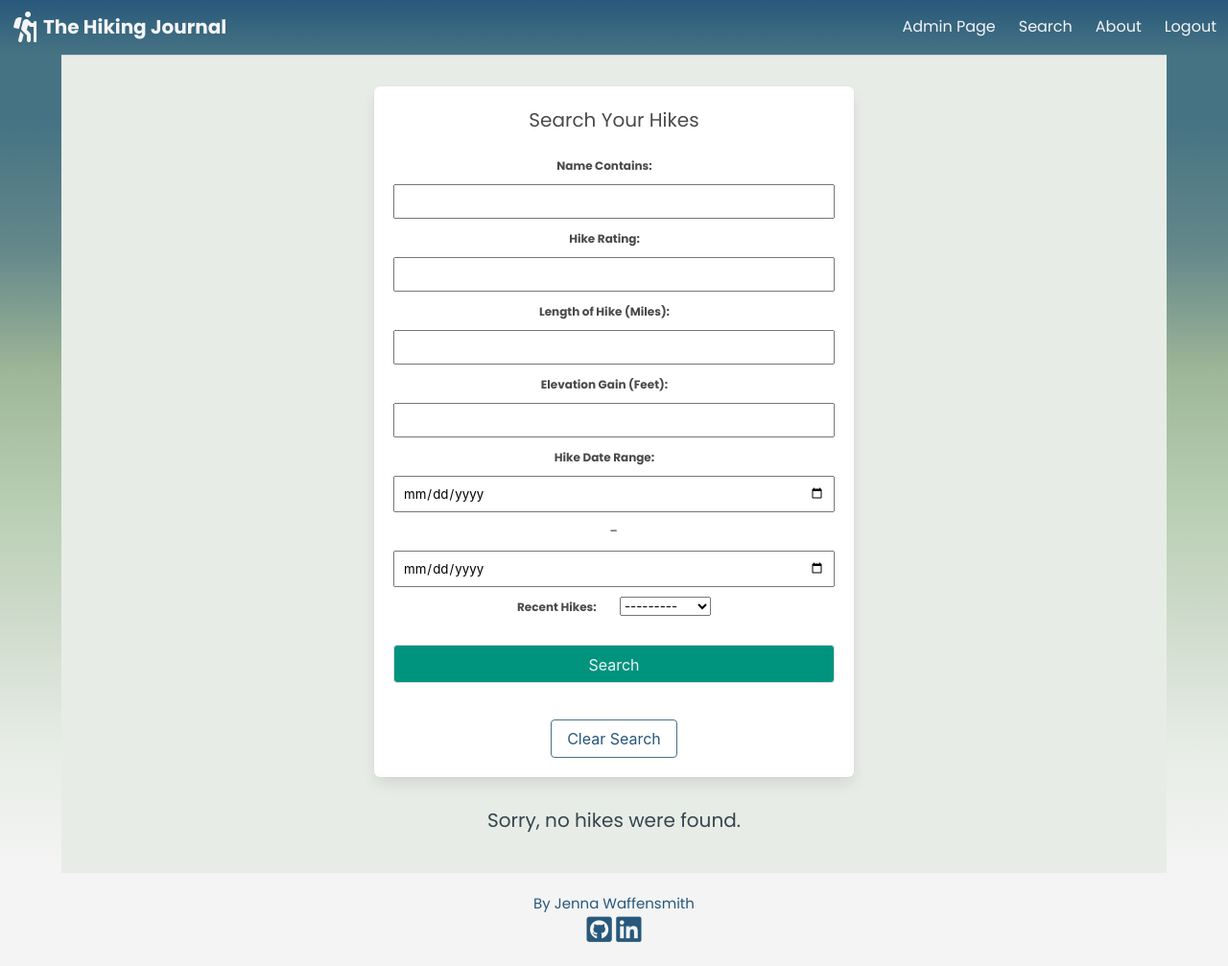
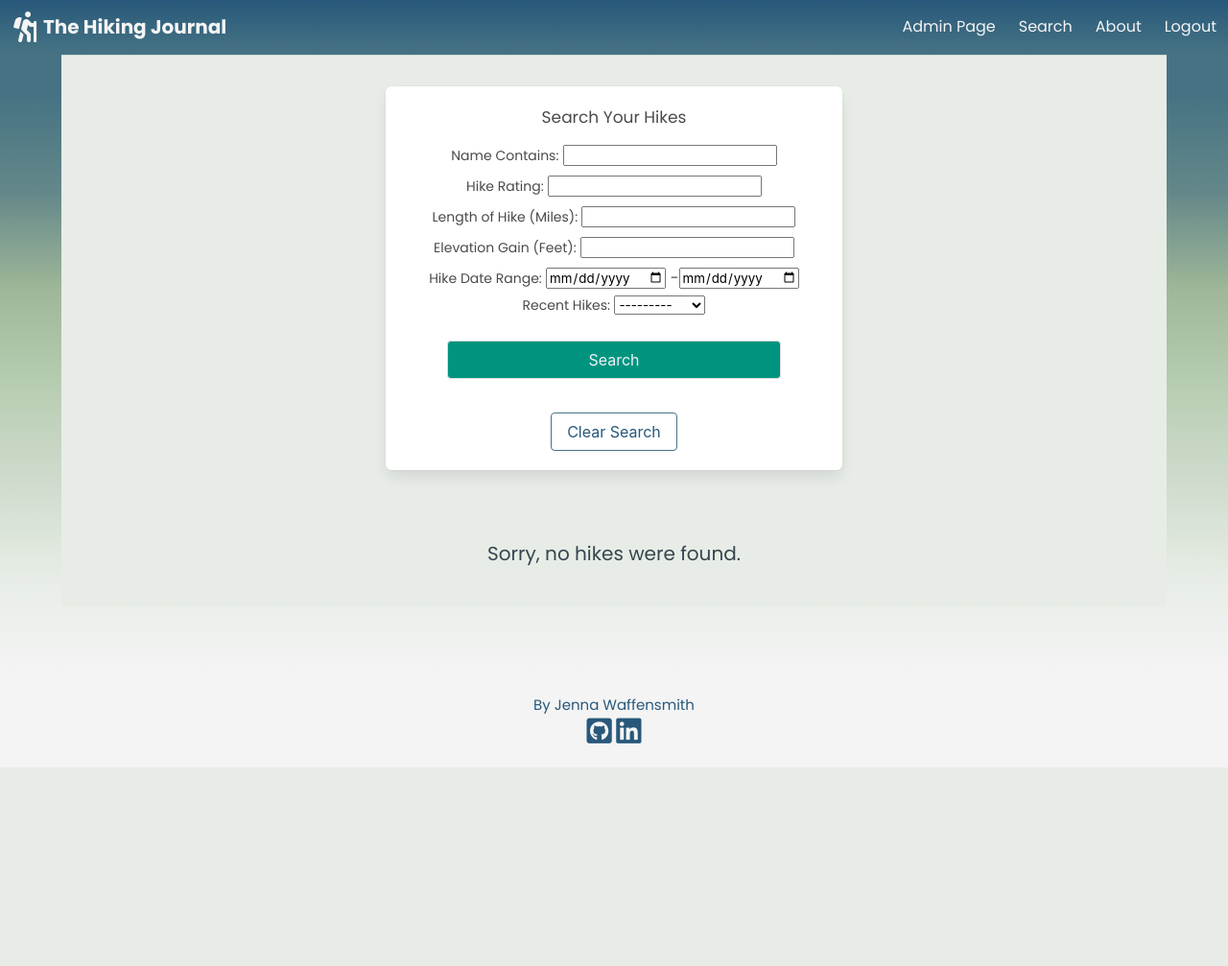
Before and after one commit to jwaffensmith/hiking-journal, a Django app: page /sort_hikes/ in a window 1280 px wide. Shown: the whole page at 96% size. After the commit the page ends 800 px from the top, so only its background shows below. Run offline with Django 3.2, Linux system fonts and the light colour scheme; the visitor is signed in with stand-in values (Sample User, id 1); data that the repository does not hold is empty; some libraries are stand-ins or nearby versions.

Commit message:
working on styling of sort hike page

```diff
--- a/main_app/static/css/style.css
+++ b/main_app/static/css/style.css
@@ -370,20 +370,11 @@ a.edit-link:hover, a.delete-link:hover {
   box-shadow: none;
 }
 
-.box.sort-form {
-  max-width: 500px;
-  margin-left: auto;
-  margin-right: auto;
-}
 .box.sort-form label {
-  margin-right: 20px;
-  font-weight: 700;
-  font-size: 12px;
+  font-size: 14px;
 }
 .box.sort-form input {
-  width: 100%;
-  padding: 8px 8px;
-  margin: 8px 0;
+  margin: 5px 0;
 }
 .box.sort-form input:focus {
   outline: none !important;
--- a/main_app/static/scss/style.scss
+++ b/main_app/static/scss/style.scss
@@ -478,21 +478,13 @@ a.edit-link:hover, a.delete-link:hover  {
 
 .box.sort-form {
 
-    max-width: 500px;
-    margin-left: auto;
-    margin-right: auto;
 
     label {
-
-        margin-right: 20px;
-        font-weight: 700;
-        font-size: 12px;
+        font-size: 14px;
         }
 
     input {
-        width: 100%;
-        padding: 8px 8px;
-        margin: 8px 0;
+        margin: 5px 0;
     }
 
     input:focus {
--- a/main_app/templates/search/sort_hikes.html
+++ b/main_app/templates/search/sort_hikes.html
@@ -5,21 +5,27 @@
 {% block content%}
 
     <div class="container page-card">
+        <div class="columns is-centered">
+            <div class="column is-half profile-card">
                 <div class="box sort-form">
-            <p style="font-size: 20px; margin-bottom: 20px">Search Your Hikes</p>
+                    <p style="font-size: 17px; margin-bottom: 10px">Search Your Hikes</p>
+
                     <form method="GET">
                         {{hike_filter.form.as_p}}
                         <div class="control" style="margin-top: 20px">
-                    <input type="submit" class="button has-background-primary-dark has-text-link-light" value="Search" />
+                            <input type="submit" class="button has-background-primary-dark has-text-link-light" style="width: 80%;" value="Search" />
                             <input type="hidden" name="next" value="{{ next }}" />
                         </div>
                     </form>
+
                     <a href="{% url 'sort_hikes' %}"> <button class="button site-btn" style="margin-top: 30px">Clear Search</button></a>
+                </div>
+            </div>
         </div>
 
     {% for hike in hikes %}
         <div style="margin-bottom: 80px; padding: 20px">
-            <div class="card is-centered profile-card">
+            <div class="card is-mobile is-centered profile-card">
                 <div class="card-header" style="padding-top:10px">
                     <p class="card-header-title" style="font-size: 20px;">
                     {{hike.name}}
```
Also changed, not shown: 1 other file. Lines whose indentation alone changed are shown as unchanged.
